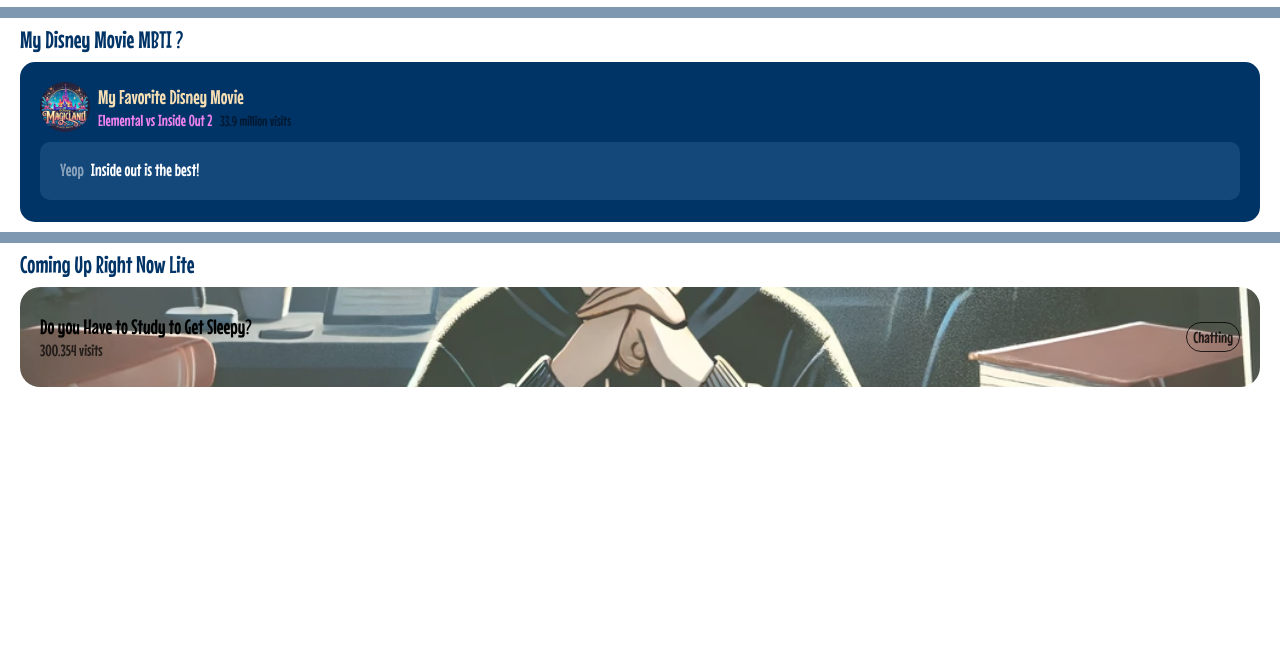
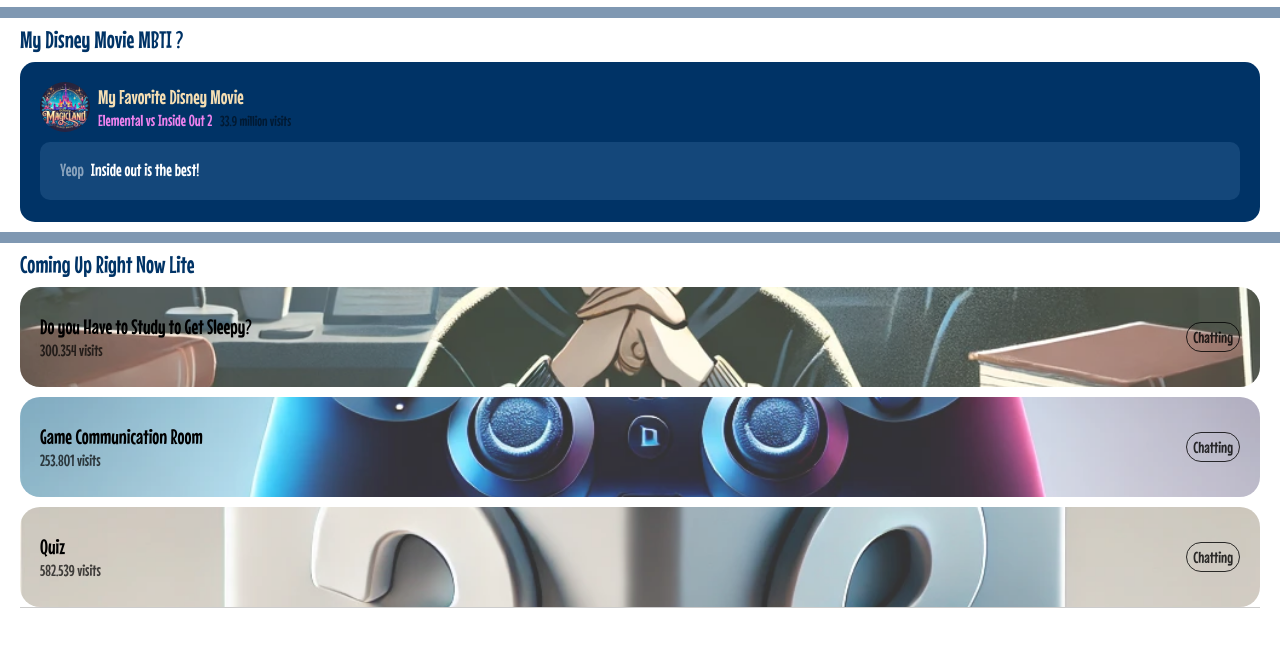
Before and after one commit to Thank-you-so-much/kakao-disney, a plain HTML site: page open-chats.html in a window 1280 px wide. Shown: the part 1795-2442 px from the top of the page. Drawn offline with Linux system fonts and the light colour scheme.

Commit message:
라이트 완료

```diff
--- a/css/screens/open-chats.css
+++ b/css/screens/open-chats.css
@@ -500,6 +500,7 @@
 
 .chat-lite {
   margin-top: 10px;
+  border-bottom: var(--main-border);
 }
 
 .chat-lite h4 {
@@ -524,6 +525,31 @@
   width: 100%;
   height: 100px;
   background: url('/images/study.png') center/cover no-repeat;
+  opacity: 0.8;
+  border-radius: 20px;
+  z-index: -1;
+}
+.lite-background:nth-of-type(2)::before {
+  content: '';
+  position: absolute;
+  top: 0;
+  left: 0;
+  width: 100%;
+  height: 100px;
+  background: url('/images/console.png') center/cover no-repeat;
+  opacity: 0.8;
+  border-radius: 20px;
+  z-index: -1;
+}
+
+.lite-background:nth-of-type(3)::before {
+  content: '';
+  position: absolute;
+  top: 0;
+  left: 0;
+  width: 100%;
+  height: 100px;
+  background: url('/images/cube.png') center/cover no-repeat;
   opacity: 0.8;
   border-radius: 20px;
   z-index: -1;
--- a/open-chats.html
+++ b/open-chats.html
@@ -356,6 +356,28 @@
               <p>Chatting</p>
             </div>
           </div>
+
+          <div class="lite-background">
+            <div class="chat-lite__column">
+              <h6 class="chat-lite__column__title">Game Communication Room</h6>
+              <p>253.801 visits</p>
+            </div>
+
+            <div class="chat-lite__column">
+              <p>Chatting</p>
+            </div>
+          </div>
+
+          <div class="lite-background">
+            <div class="chat-lite__column">
+              <h6 class="chat-lite__column__title">Quiz</h6>
+              <p>582.539 visits</p>
+            </div>
+
+            <div class="chat-lite__column">
+              <p>Chatting</p>
+            </div>
+          </div>
         </div>
       </main>
 
```
Also changed, not shown: images/console.png (added), images/cube.png (added).
